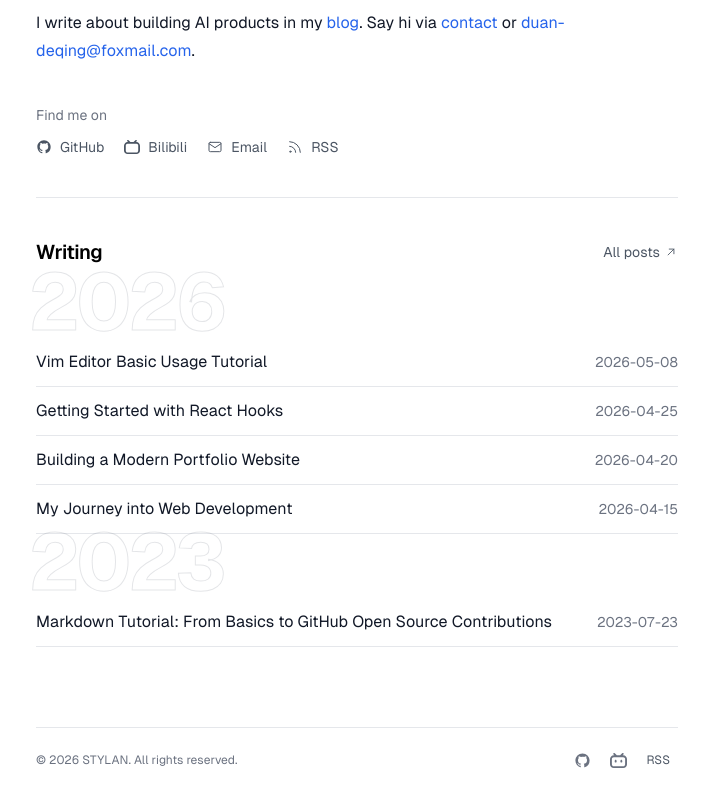
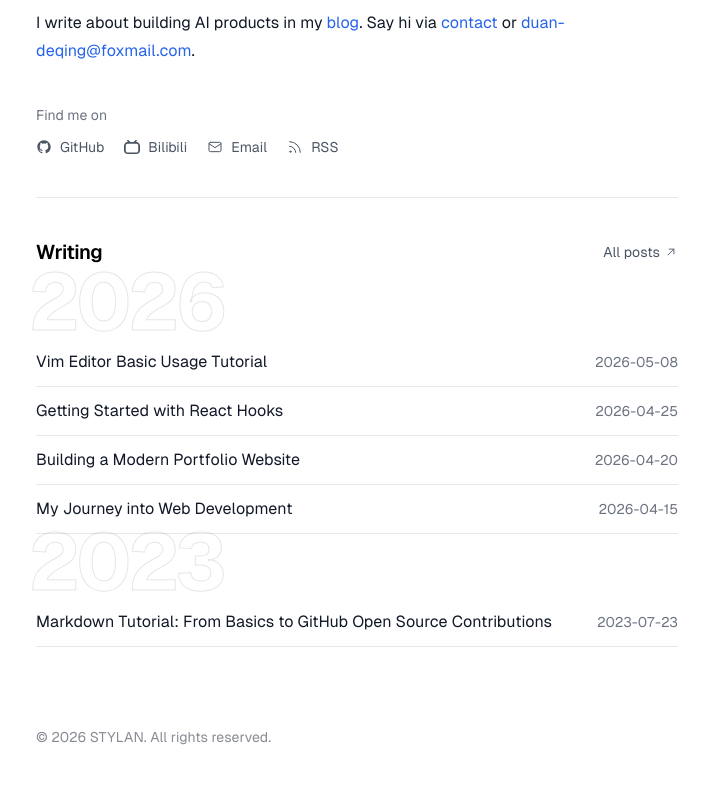
Before and after one commit to duan-deqing/duan-deqing.github.io, a React (Vite) app: page / in a window 1280 px wide. Shown: the part 271-1071 px from the top of the page, without its empty margins (283-992 px from the left). After the commit the page ends 1042 px from the top, so only its background shows below. Built offline with nearby package versions, Linux system fonts and the light colour scheme.

Commit message:
style: 首页页脚对齐 antfu 式单行版权

```diff
--- a/src/components/site/HomeFooter.jsx
+++ b/src/components/site/HomeFooter.jsx
@@ -1,29 +1,13 @@
 import config from '../../content/site.yaml'
-import { useLanguage } from '../../hooks/useLanguage'
-import SocialIcon from '../shared/SocialIcon'
 
 export default function HomeFooter() {
-  const { t } = useLanguage()
-  const socials = config.socialLinks || []
   const copyright = config.footer?.copyright || `© ${new Date().getFullYear()} STYLAN`
 
   return (
-    <footer className="mx-auto w-full max-w-[65ch] px-5 pb-6 pt-10 md:px-7">
-      <div className="flex flex-wrap items-center justify-between gap-3 border-t border-line pt-4">
-        <p className="text-xs text-muted">{copyright}</p>
-        <div className="flex items-center gap-1">
-          {socials.map((social) => (
-            <SocialIcon key={social.platform} platform={social.platform} href={social.url} />
-          ))}
-          <a
-            href="/rss.xml"
-            target="_blank"
-            rel="noopener noreferrer"
-            className="inline-flex h-8 items-center rounded-md px-2 text-xs text-muted-strong transition-colors hover:bg-subtle hover:text-ink"
-          >
-            {t({ en: 'RSS', zh: 'RSS' })}
-          </a>
-        </div>
+    <footer className="home-footer-enter mx-auto mb-6 mt-10 w-full max-w-[65ch] px-5 md:px-7">
+      <div className="flex text-sm opacity-50">
+        <span>{copyright}</span>
+        <div className="flex-auto" />
       </div>
     </footer>
   )
--- a/src/index.css
+++ b/src/index.css
@@ -243,6 +243,11 @@
   .slide-enter-content > :nth-child(9) { --enter-stage: 9; }
   .slide-enter-content > :nth-child(10) { --enter-stage: 10; }
 
+  .home-footer-enter {
+    animation: slide-enter 1s both 1;
+    animation-delay: 1200ms;
+  }
+
   @keyframes slide-enter {
     from {
       opacity: 0;
@@ -256,6 +261,10 @@
 
   @media (prefers-reduced-motion: reduce) {
     .slide-enter-content > * {
+      animation: none;
+    }
+
+    .home-footer-enter {
       animation: none;
     }
 
```
Also changed, not shown: 2 other files (tests, documents, lock files or other folders).
